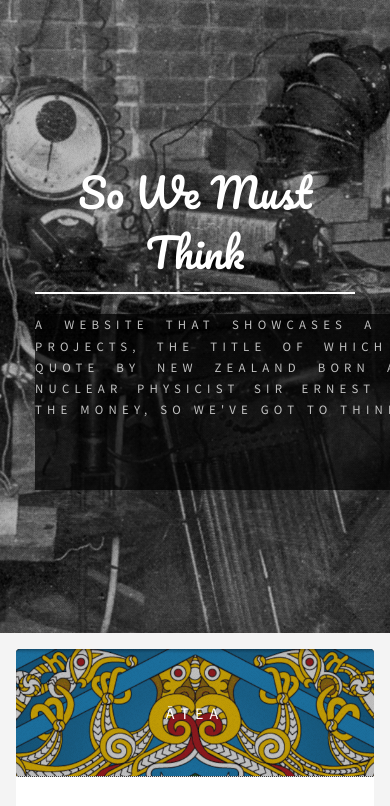
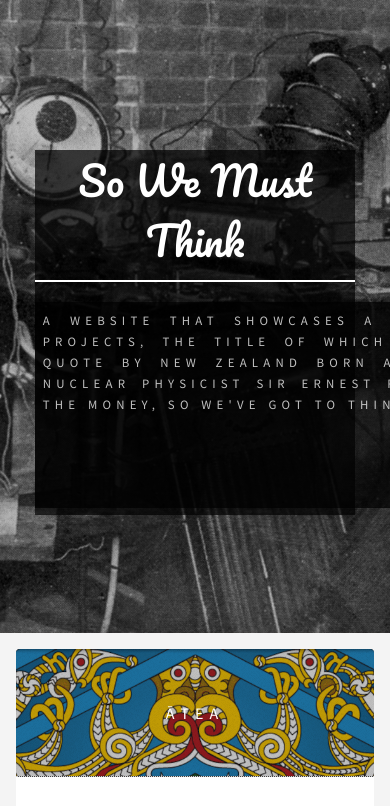
Before and after one commit to davidbwaikato/so-we-must-think-responsive, a plain HTML site: page index.html in a window 390 px wide. Shown: the top 806 px of the page. Drawn offline with Linux system fonts and the light colour scheme.

Commit message:
Minor header CSS changes

```diff
--- a/assets/css/main.css
+++ b/assets/css/main.css
@@ -1368,6 +1368,16 @@
 			z-index: 1;
 		}
 
+		#header div.inner {
+		    width: 40em;
+		    margin: auto; background-color: rgba(0,0,0,0.7);
+		}
+
+		#header .inner p {
+		    text-align: justify; text-justify: inter-word; margin-bottom: 0.5em;
+		}
+
+
 		#header.alt {
 			height: 22em; /* used to be 20em */
 			min-height: 22em;
@@ -1449,12 +1459,24 @@
 				}
 
 				#header.alt p {
-					padding: 0;
+					padding: 0.6em; /* used to be 0 */
 				}
 
 				#header.alt .inner {
 					max-width: 20em;
 				}
+
+				/*
+				#header.alt div.inner {
+				    margin: auto; background-color: rgba(0,0,0,0.7);
+				}
+			       */
+				/*
+				#header.alt .inner p {
+				    text-align: justify; text-justify: inter-word; margin-bottom: 0.5em;
+				}
+				*/
+
 
 		}
 
```
